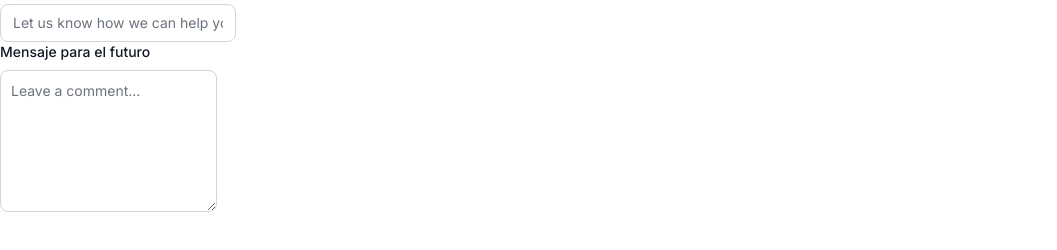
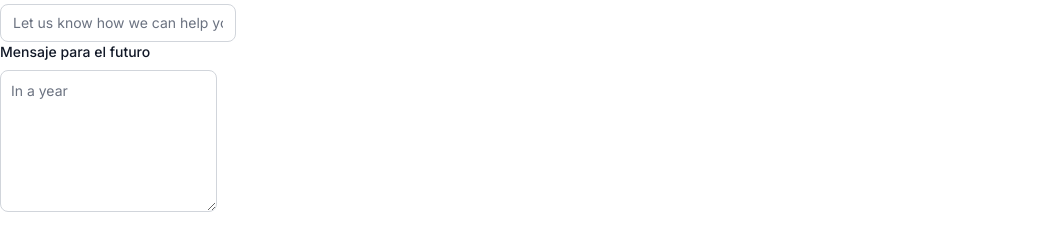
Before and after one commit to EnPalabras/CapsulaTiempo, a Next.js app: page / in a window 1280 px wide. Shown: the part 212-462 px from the top of the page, without its empty margins (0-1057 px from the left). Built offline with nearby package versions, Linux system fonts and the light colour scheme; no server answers.

Commit message:
add form

```diff
--- a/src/Components/Form.jsx
+++ b/src/Components/Form.jsx
@@ -111,7 +111,7 @@ export default function Form() {
               value={form.message}
               onChange={onInputChange}
               className="block p-2.5 w-full text-sm text-gray-900 bg-gray-50 rounded-lg shadow-sm border border-gray-300 focus:ring-primary-500 focus:border-primary-500 dark:bg-gray-700 dark:border-gray-600 dark:placeholder-gray-400 dark:text-white dark:focus:ring-primary-500 dark:focus:border-primary-500"
-              placeholder="Leave a comment..."
+              placeholder="In a year"
             ></textarea>
           </div>
           <button
```
